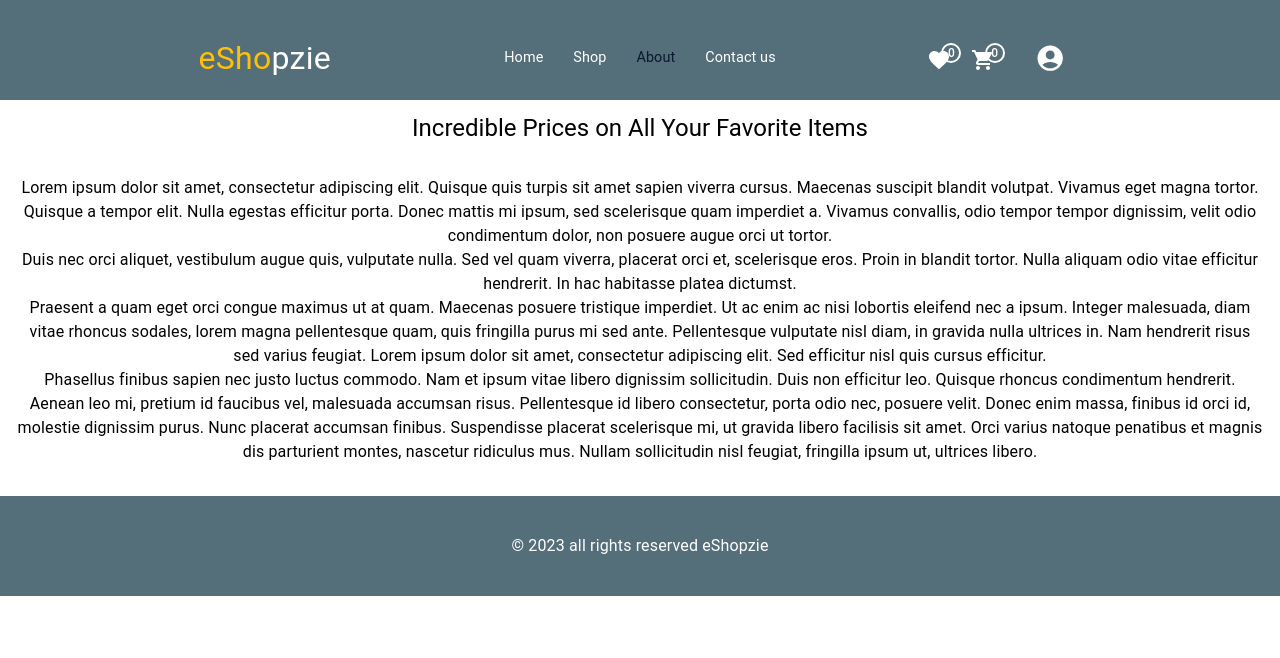
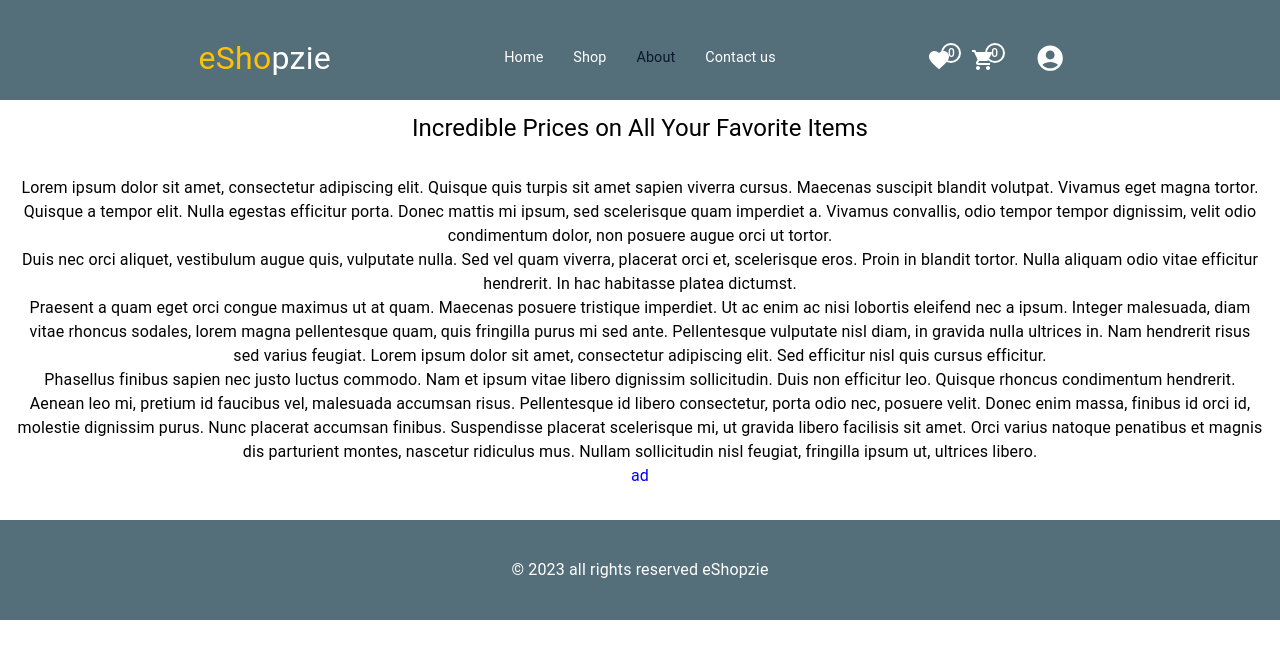
Before and after one commit to nobinbabu94/eShopzie-firebase-react, a React (Create React App) app in the folder Frontend/: page /about in a window 1280 px wide. Shown: the top 658 px of the page. Built offline with nearby package versions, Linux system fonts and the light colour scheme; no server answers.

Commit message:
admin link in about

```diff
--- a/Frontend/src/components/AboutDetails.jsx
+++ b/Frontend/src/components/AboutDetails.jsx
@@ -1,5 +1,6 @@
 import { Grid, Typography } from "@mui/material";
 import React from "react";
+import { Link } from "react-router-dom";
 
 const AboutDetails = () => {
   const parentStyle = {
@@ -53,6 +54,7 @@ const AboutDetails = () => {
           varius natoque penatibus et magnis dis parturient montes, nascetur
           ridiculus mus. Nullam sollicitudin nisl feugiat, fringilla ipsum ut,
           ultrices libero.</Typography>
+          <Link to='/admin-login' style={{textDecoration:'none'}}><Typography>ad</Typography></Link>
       </Grid>
     </>
   );
```
